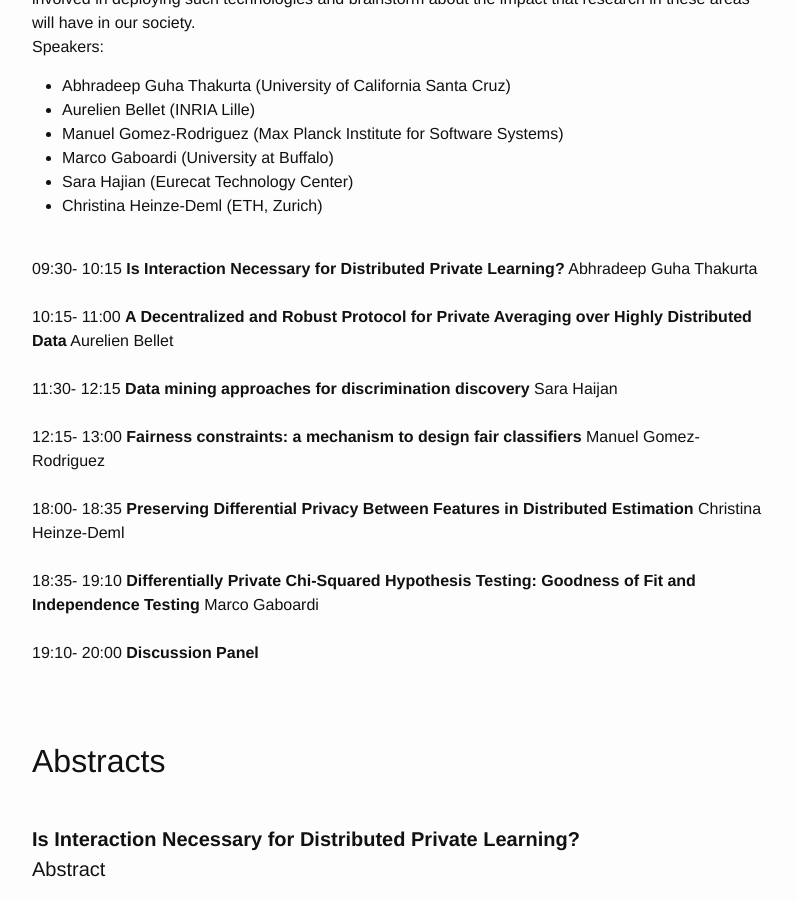
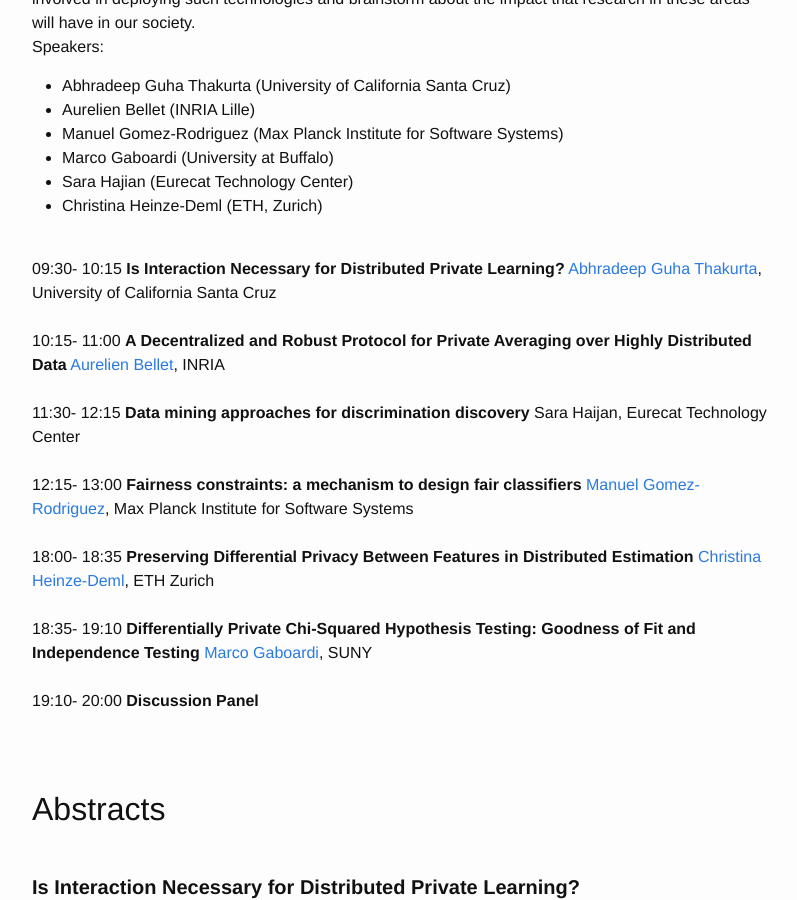
Before and after one commit to dalimeeting/dalimeeting.github.io, a Jekyll site: the page built from _posts/2017-04-20-fairness-and-privacy.md, in a window 1280 px wide and 900 px high, scrolled down 1027 px. Shown: the whole window, without its empty margins (238-1035 px from the left). Built offline with Jekyll 4.4.1, drawn with Linux system fonts in a browser that asks for light colours.

Commit message:
Update 2017-04-20-fairness-and-privacy.md

```diff
--- a/_posts/2017-04-20-fairness-and-privacy.md
+++ b/_posts/2017-04-20-fairness-and-privacy.md
@@ -24,6 +24,8 @@
   author:
   - given: Abhradeep
     family: Guha Thakurta
+    url: https://sites.google.com/site/guhathakurtaabhradeep/
+    institute: University of California Santa Cruz
   youtube:
   start: "09:30"
   end: "10:15"
@@ -33,6 +35,8 @@
   author:
   - given: Aurelien
     family: Bellet
+    url: http://researchers.lille.inria.fr/abellet/
+    institute: INRIA
   youtube:
   start: "10:15"
   end: "11:00"
@@ -41,6 +45,8 @@
   author:
   - given: Sara
     family: Haijan
+    url:
+    institute: Eurecat Technology Center
   youtube:
   start: "11:30"
   end: "12:15"
@@ -49,6 +55,8 @@
   author:
   - given: Manuel
     family: Gomez-Rodriguez
+    url: https://people.mpi-sws.org/~manuelgr/
+    institute: Max Planck Institute for Software Systems
   youtube:
   start: "12:15"
   end: "13:00"
@@ -57,6 +65,8 @@
   author:
   - given: Christina
     family: Heinze-Deml
+    url: http://stat.ethz.ch/~heinzec/
+    institute: ETH Zurich
   youtube:
   start: "18:00"
   end: "18:35"
@@ -65,6 +75,8 @@
   author:
   - given: Marco
     family: Gaboardi
+    url: http://www.acsu.buffalo.edu/~gaboardi/
+    institute: SUNY
   youtube:
   start: "18:35"
   end: "19:10"
```
